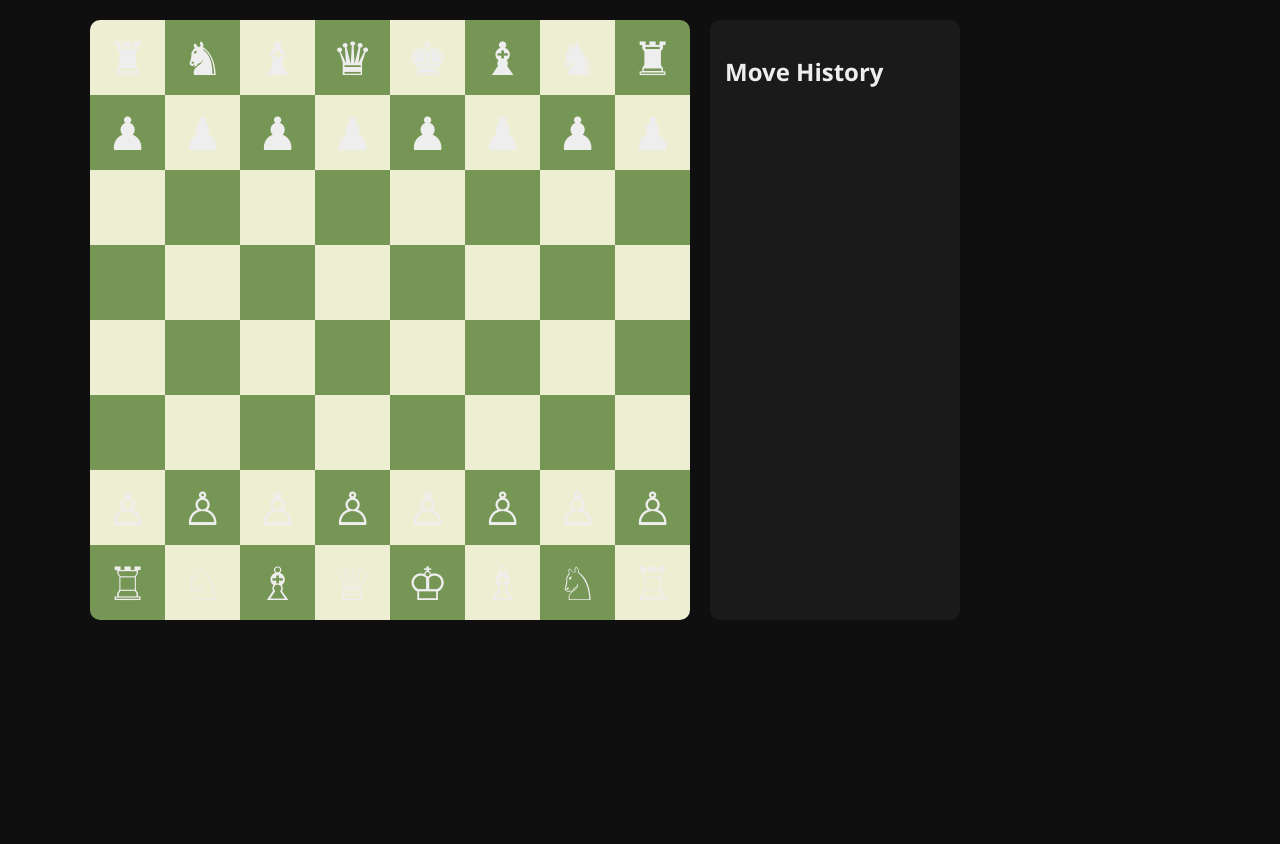
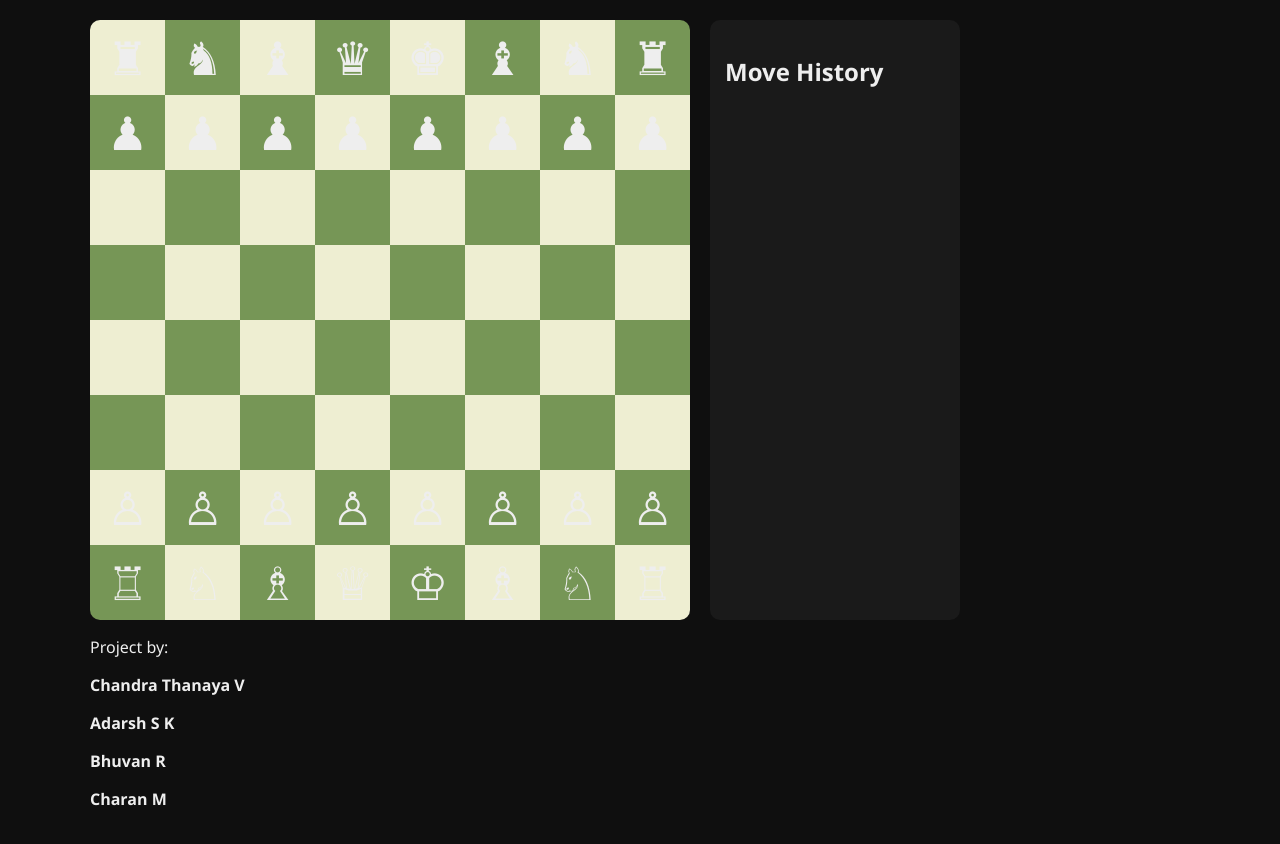
Before and after one commit to Chandra-thanaya/Chess_game, a plain HTML site: page src/index.html in a window 1280 px wide. Shown: the part 106-950 px from the top of the page. Before the commit the page ends 800 px from the top, so only its background shows below. Drawn offline with Linux system fonts and the light colour scheme.

Commit message:
Add footer with project contributors

```diff
--- a/src/index.html
+++ b/src/index.html
@@ -22,6 +22,15 @@
                 <ul id="history"></ul>
             </aside>
         </main>
+
+        <!-- ✅ FOOTER ADDED HERE -->
+        <footer class="footer">
+            <p>Project by:</p>
+            <p><strong>Chandra Thanaya V</strong></p>
+            <p><strong>Adarsh S K</strong></p>
+            <p><strong>Bhuvan R</strong></p>
+            <p><strong>Charan M</strong></p>
+        </footer>
     </div>
 
     <!-- Promotion Modal -->
```
